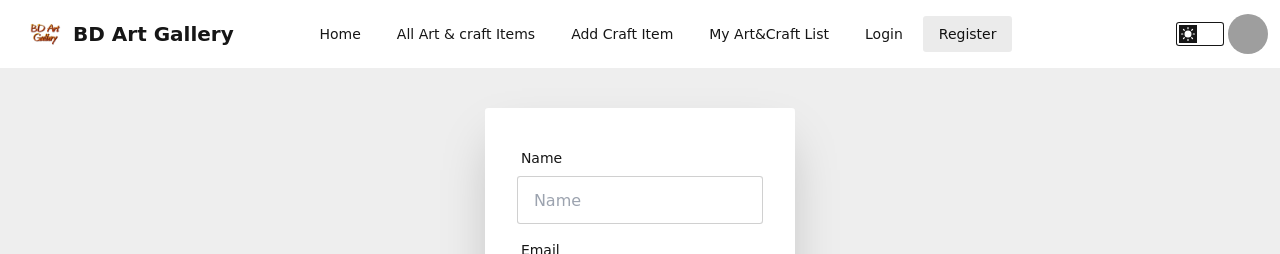
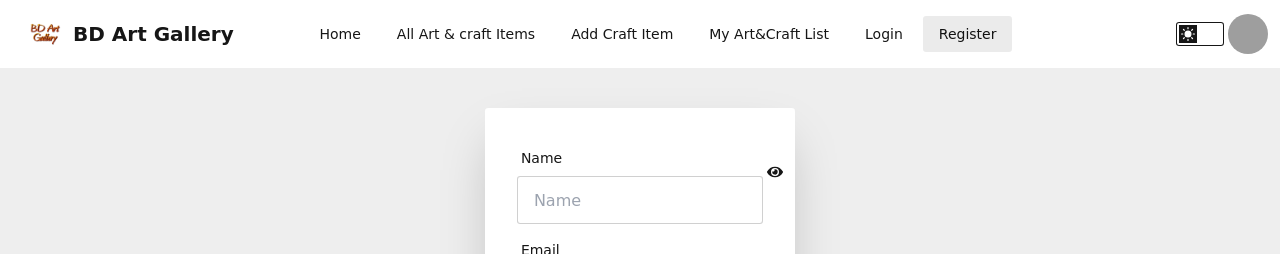
Before and after one commit to Abdullah-Az-Zahur/bd-art-gallery-client, a React (Vite) app: page /register in a window 1280 px wide. Shown: the top 254 px of the page. Built offline with nearby package versions, Linux system fonts and the light colour scheme; no server answers; grey boxes are pictures that could not be loaded.

Commit message:
install react icons

```diff
--- a/package.json
+++ b/package.json
@@ -16,6 +16,7 @@
     "react": "^18.2.0",
     "react-dom": "^18.2.0",
     "react-helmet": "^6.1.0",
+    "react-icons": "^5.1.0",
     "react-router-dom": "^6.23.0",
     "react-toastify": "^10.0.5",
     "sort-by": "^1.2.0",
--- a/src/Pages/Login/Login.jsx
+++ b/src/Pages/Login/Login.jsx
@@ -18,6 +18,7 @@ const Login = () => {
               </label>
               <input
                 type="email"
+                name="email"
                 placeholder="email"
                 className="input input-bordered"
                 required
@@ -29,6 +30,7 @@ const Login = () => {
               </label>
               <input
                 type="password"
+                name="password"
                 placeholder="password"
                 className="input input-bordered"
                 required
--- a/src/Pages/Register/Register.jsx
+++ b/src/Pages/Register/Register.jsx
@@ -1,10 +1,11 @@
-import React, { useContext } from "react";
+import React, { useContext, useState } from "react";
 import { Helmet } from "react-helmet";
 import { Link, Navigate } from "react-router-dom";
 import { ToastContainer, toast } from "react-toastify";
 import "react-toastify/dist/ReactToastify.css";
 import { AuthContext } from "../../providers/AuthProvider";
 import Swal from "sweetalert2";
+import { FaEye, FaRegEyeSlash } from "react-icons/fa";
 import {
   GithubAuthProvider,
   GoogleAuthProvider,
@@ -18,6 +19,7 @@ const auth = getAuth(app);
 
 const Register = () => {
   const { creatUser } = useContext(AuthContext);
+  const [showPass, setShowPass] = useState(false)
 
   const googleProvider = new GoogleAuthProvider();
   const githubProvider = new GithubAuthProvider();
@@ -150,12 +152,17 @@ const Register = () => {
                   <span className="label-text">Password</span>
                 </label>
                 <input
-                  type="password"
+                  type={showPass ? 'text' : "password"}
                   name="password"
                   placeholder="password"
                   className="input input-bordered"
                   required
                 />
+                <span className="absolute top-14 right-3"
+                onClick={()=> setShowPass(!showPass)}
+                >
+                  {showPass ? <FaRegEyeSlash></FaRegEyeSlash> : <FaEye></FaEye>}
+                </span>
                 <label className="label">
                   <a href="#" className="label-text-alt link link-hover">
                     Forgot password?
```
Also changed, not shown: 1 other file (tests, documents, lock files or other folders).
